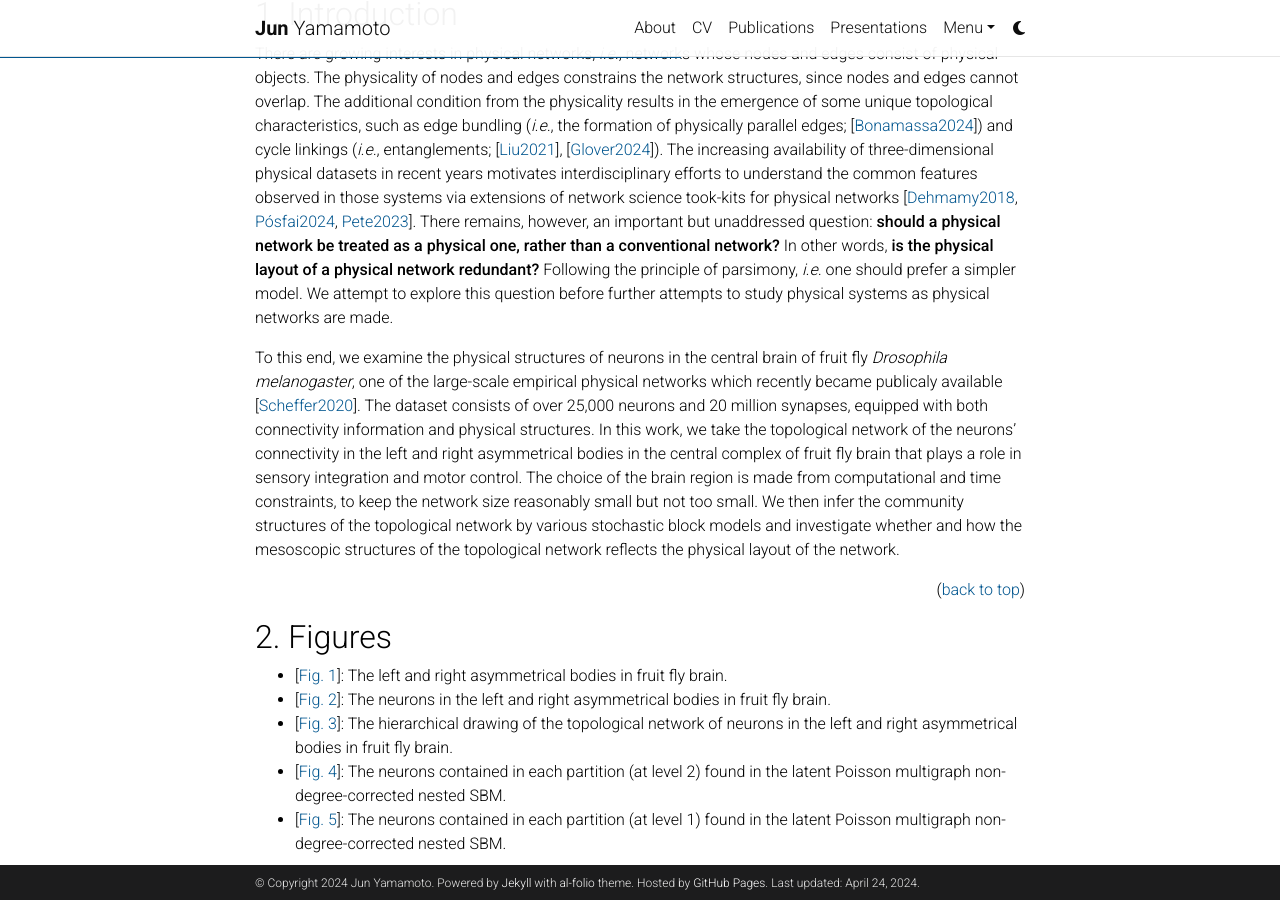
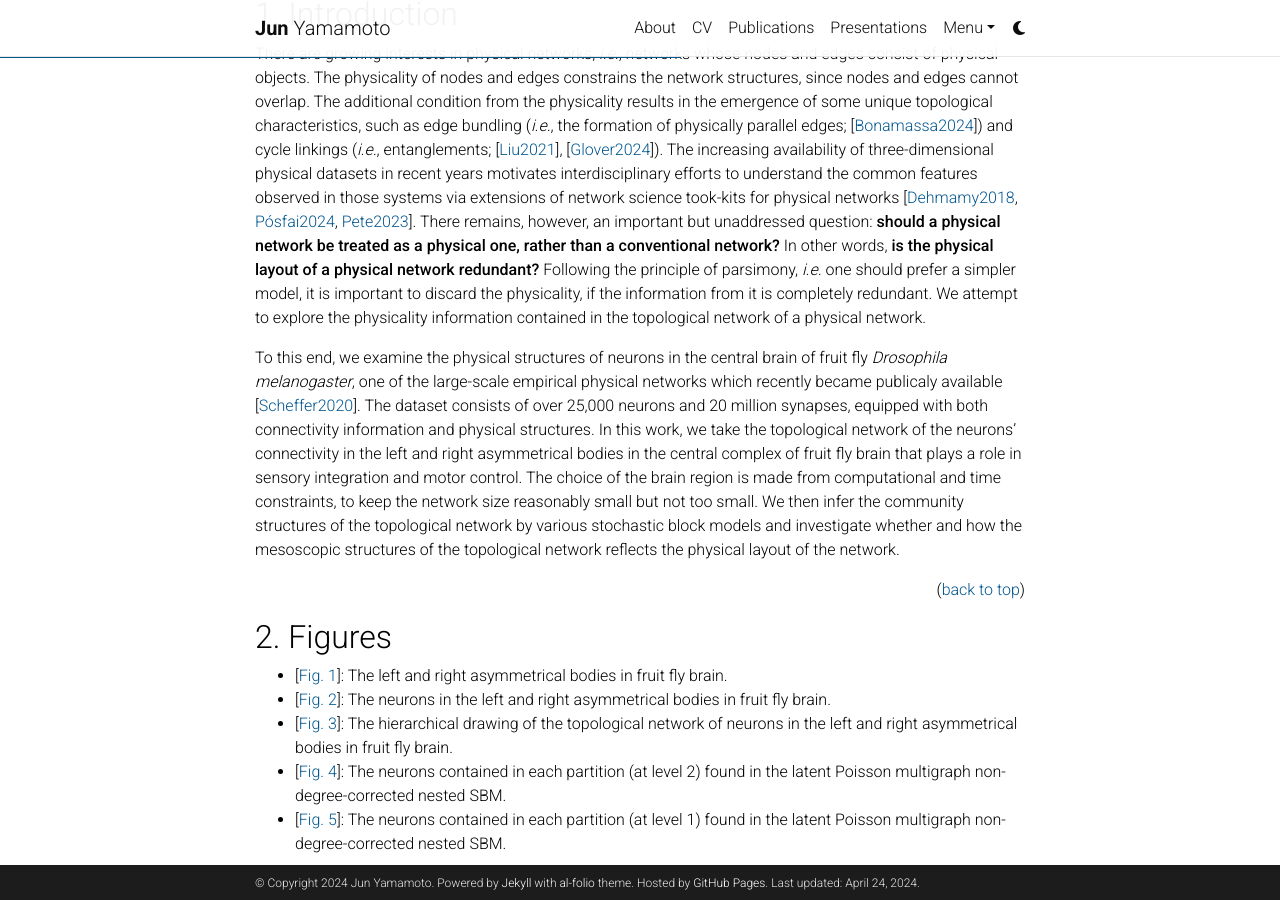
Before and after one commit to jym16/jym16.github.io, a Jekyll site: the page built from _projects/DNDS6290.md, in a window 1280 px wide and 900 px high, scrolled down 718 px. Built offline with Jekyll 4.4.1, drawn with Linux system fonts in a browser that asks for light colours; comment, search, counter and statistics services are not loaded; a style sheet for code colours, icons or effects is not loaded.

Commit message:
Edited a project

```diff
--- a/_projects/DNDS6290.md
+++ b/_projects/DNDS6290.md
@@ -34,7 +34,7 @@ category: work
 <a id="introduction"></a>
 ## 1. Introduction
 
-There are growing interests in physical networks, *i.e.*, networks whose nodes and edges consist of physical objects. The physicality of nodes and edges constrains the network structures, since nodes and edges cannot overlap. The additional condition from the physicality results in the emergence of some unique topological characteristics, such as edge bundling (*i.e.*, the formation of physically parallel edges; [[Bonamassa2024](#bonamassa2024bundling)]) and cycle linkings (*i.e.*, entanglements; [[Liu2021](#liu2021isotopy)], [[Glover2024](#glover2024measuring)]). The increasing availability of three-dimensional physical datasets in recent years motivates interdisciplinary efforts to understand the common features observed in those systems via extensions of network science took-kits for physical networks [[Dehmamy2018](#dehmamy2018structural), [Pósfai2024](#posfai2024impact), [Pete2023](#pete2023network)]. There remains, however, an important but unaddressed question: **should a physical network be treated as a physical one, rather than a conventional network?** In other words, **is the physical layout of a physical network redundant?** Following the principle of parsimony, *i.e.* one should prefer a simpler model. We attempt to explore this question before further attempts to study physical systems as physical networks are made.
+There are growing interests in physical networks, *i.e.*, networks whose nodes and edges consist of physical objects. The physicality of nodes and edges constrains the network structures, since nodes and edges cannot overlap. The additional condition from the physicality results in the emergence of some unique topological characteristics, such as edge bundling (*i.e.*, the formation of physically parallel edges; [[Bonamassa2024](#bonamassa2024bundling)]) and cycle linkings (*i.e.*, entanglements; [[Liu2021](#liu2021isotopy)], [[Glover2024](#glover2024measuring)]). The increasing availability of three-dimensional physical datasets in recent years motivates interdisciplinary efforts to understand the common features observed in those systems via extensions of network science took-kits for physical networks [[Dehmamy2018](#dehmamy2018structural), [Pósfai2024](#posfai2024impact), [Pete2023](#pete2023network)]. There remains, however, an important but unaddressed question: **should a physical network be treated as a physical one, rather than a conventional network?** In other words, **is the physical layout of a physical network redundant?** Following the principle of parsimony, *i.e.* one should prefer a simpler model, it is important to discard the physicality, if the information from it is completely redundant. We attempt to explore the physicality information contained in the topological network of a physical network.
 
 To this end, we examine the physical structures of neurons in the central brain of fruit fly *Drosophila melanogaster*, one of the large-scale empirical physical networks which recently became publicaly available [[Scheffer2020](#scheffer2020connectome)]. The dataset consists of over 25,000 neurons and 20 million synapses, equipped with both connectivity information and physical structures. In this work, we take the topological network of the neurons' connectivity in the left and right asymmetrical bodies in the central complex of fruit fly brain that plays a role in sensory integration and motor control. The choice of the brain region is made from computational and time constraints, to keep the network size reasonably small but not too small. We then infer the community structures of the topological network by various stochastic block models and investigate whether and how the mesoscopic structures of the topological network reflects the physical layout of the network.
 
```
